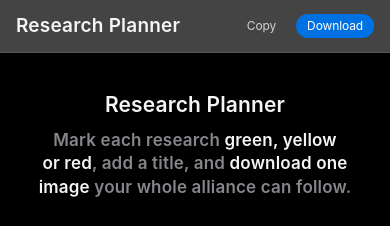
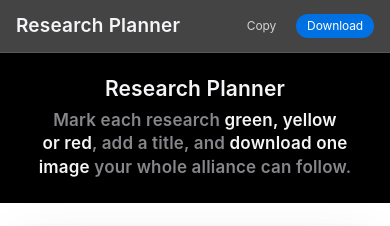
Before and after one commit to BeraSenol/grepolis-research-planner, a plain HTML site: page index.html in a window 390 px wide. Shown: the top 226 px of the page. Drawn offline with nearby package versions, Linux system fonts and the light colour scheme.

Commit message:
Tighten the spacing at the top of the page
Less padding in the black intro band, a smaller gap under "Research
Planner", and less space before the planner, on desktop and phones.

Co-Authored-By: Claude Opus 5.5 <noreply@anthropic.com>
Claude-Session: https://claude.ai/code/session_01AkXgMWMYQFcy5gbiMz5cHk

```diff
--- a/index.html
+++ b/index.html
@@ -78,13 +78,13 @@ button { font: inherit; letter-spacing: inherit; }
 .btn-sm:hover { background: var(--blue-hover); }
 
 /* hero */
-.hero { background: var(--hero-bg); color: var(--hero-fg); text-align: center; padding-inline: 22px; padding-block: 56px; }
-.hero h1 { font-family: var(--display); font-size: 28px; line-height: 1.14; font-weight: 600; letter-spacing: .007em; margin: 0 0 12px; }
+.hero { background: var(--hero-bg); color: var(--hero-fg); text-align: center; padding-inline: 22px; padding-block: 32px; }
+.hero h1 { font-family: var(--display); font-size: 28px; line-height: 1.14; font-weight: 600; letter-spacing: .007em; margin: 0 0 8px; }
 .lede { font-family: var(--display); font-size: clamp(17px, 1.7vw, 21px); line-height: 1.38; font-weight: 600; letter-spacing: .011em; color: var(--hero-fg-2); max-width: 640px; margin: 0 auto; text-wrap: balance; }
 .lede b { color: var(--hero-fg); font-weight: 600; }
 
 /* configurator */
-.config { padding-inline: 22px; padding-block: 48px 88px; }
+.config { padding-inline: 22px; padding-block: 36px 88px; }
 .config-inner { max-width: 1240px; margin: 0 auto; display: grid; grid-template-columns: minmax(0, 1fr) 380px; gap: 56px; align-items: start; }
 .stage { position: sticky; top: calc(env(safe-area-inset-top, 0px) + 52px + 28px); min-width: 0; }
 .canvas-wrap { border-radius: 18px; overflow: hidden; box-shadow: var(--stage-shadow); }
@@ -175,9 +175,9 @@ canvas { display: block; width: 100%; height: auto; outline: none; touch-action:
 @media (max-width: 734px) {
   .nav-inner { padding-inline: 16px; }
   .nav-title { font-size: 19px; }
-  .hero { padding-inline: 16px; padding-block: 40px; }
+  .hero { padding-inline: 16px; padding-block: 24px; }
   .hero h1 { font-size: 21px; }
-  .config { padding-inline: 16px; padding-block: 32px 64px; }
+  .config { padding-inline: 16px; padding-block: 24px 64px; }
   .canvas-wrap { overflow-x: auto; border-radius: 14px; }
   canvas { min-width: 600px; }
   .foot { padding-inline: 16px; }
```
Also changed, not shown: src/app.html (+5 -5 lines).
